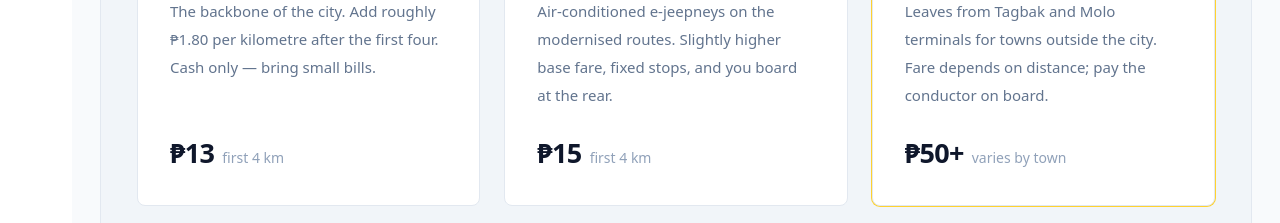
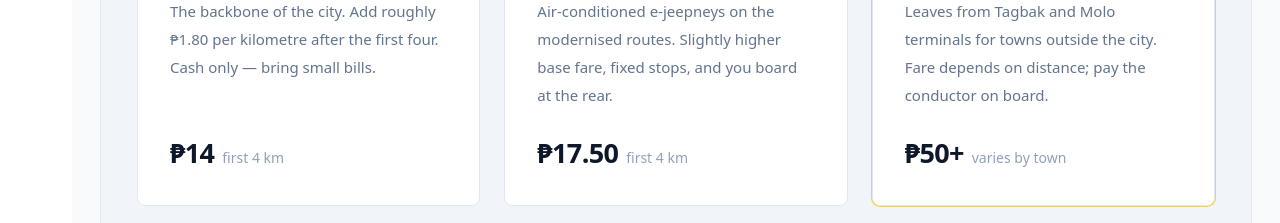
Before and after one commit to YusCML/6SEven, a Next.js app in the folder client/: page /commuter-guide in a window 1280 px wide. Shown: the part 1440-1663 px from the top of the page. Built offline with nearby package versions, Linux system fonts and the light colour scheme; no server answers.

Commit message:
change fare
change from 13 pesos to 14 pesos for jeepneys and 15 pesos to 17.50 pesos for e-bus

```diff
--- a/client/src/features/commuter-guide/components/CommuterGuide.tsx
+++ b/client/src/features/commuter-guide/components/CommuterGuide.tsx
@@ -46,14 +46,14 @@ const fares = [
 	{
 		Icon: TapPhoneIcon,
 		title: "Jeepney",
-		fare: "₱13",
+		fare: "₱14",
 		label: "first 4 km",
 		text: "The backbone of the city. Add roughly ₱1.80 per kilometre after the first four. Cash only — bring small bills.",
 	},
 	{
 		Icon: EBusIcon,
 		title: "Modern PUV",
-		fare: "₱15",
+		fare: "₱17.50",
 		label: "first 4 km",
 		text: "Air-conditioned e-jeepneys on the modernised routes. Slightly higher base fare, fixed stops, and you board at the rear.",
 	},
--- a/client/src/features/routes/lib/fare.ts
+++ b/client/src/features/routes/lib/fare.ts
@@ -1,4 +1,4 @@
-const BASE_FARE = 13;
+const BASE_FARE = 14;
 const BASE_KM = 4;
 const PER_KM = 1.8;
 
```
Also changed, not shown: 1 other file (tests, documents, lock files or other folders).
